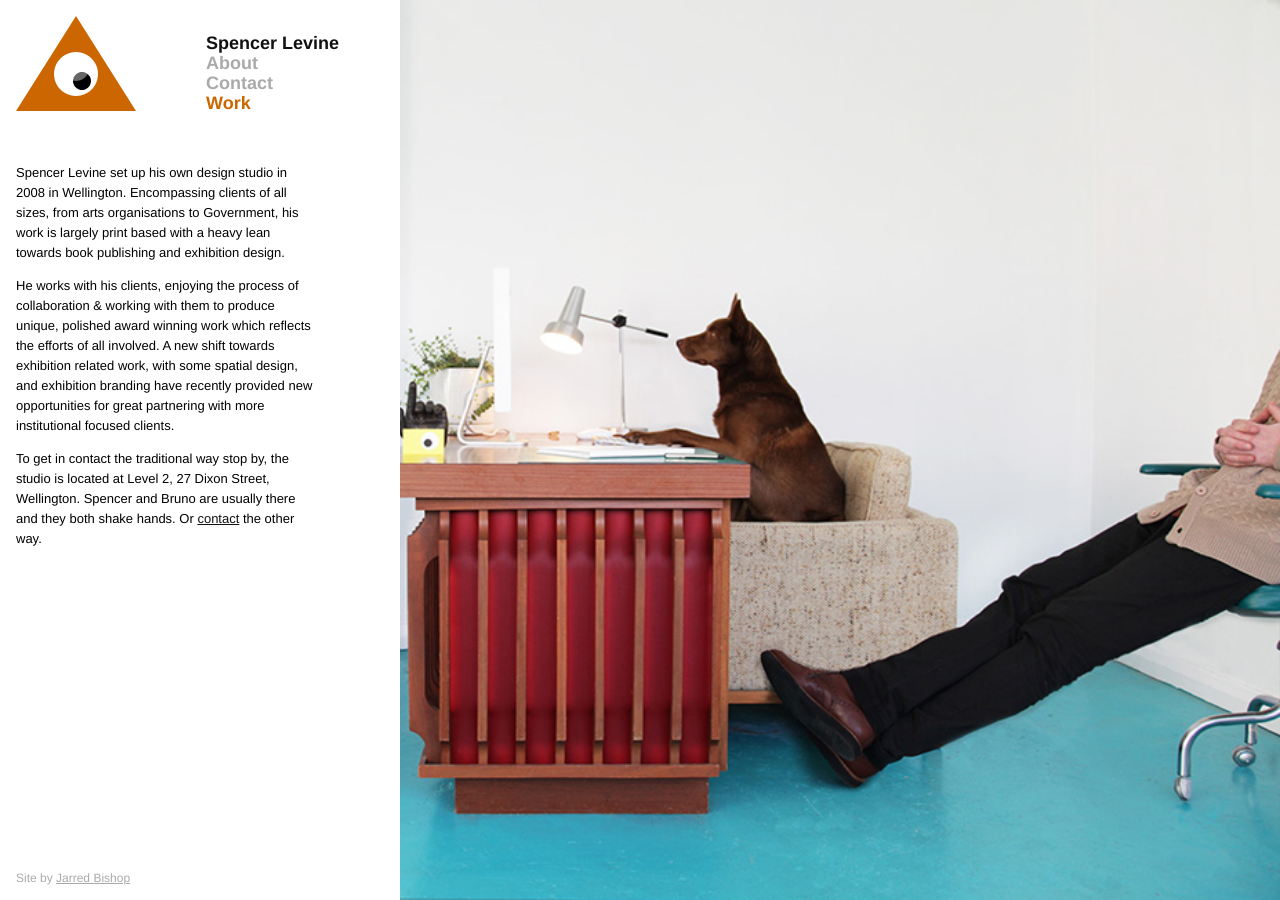
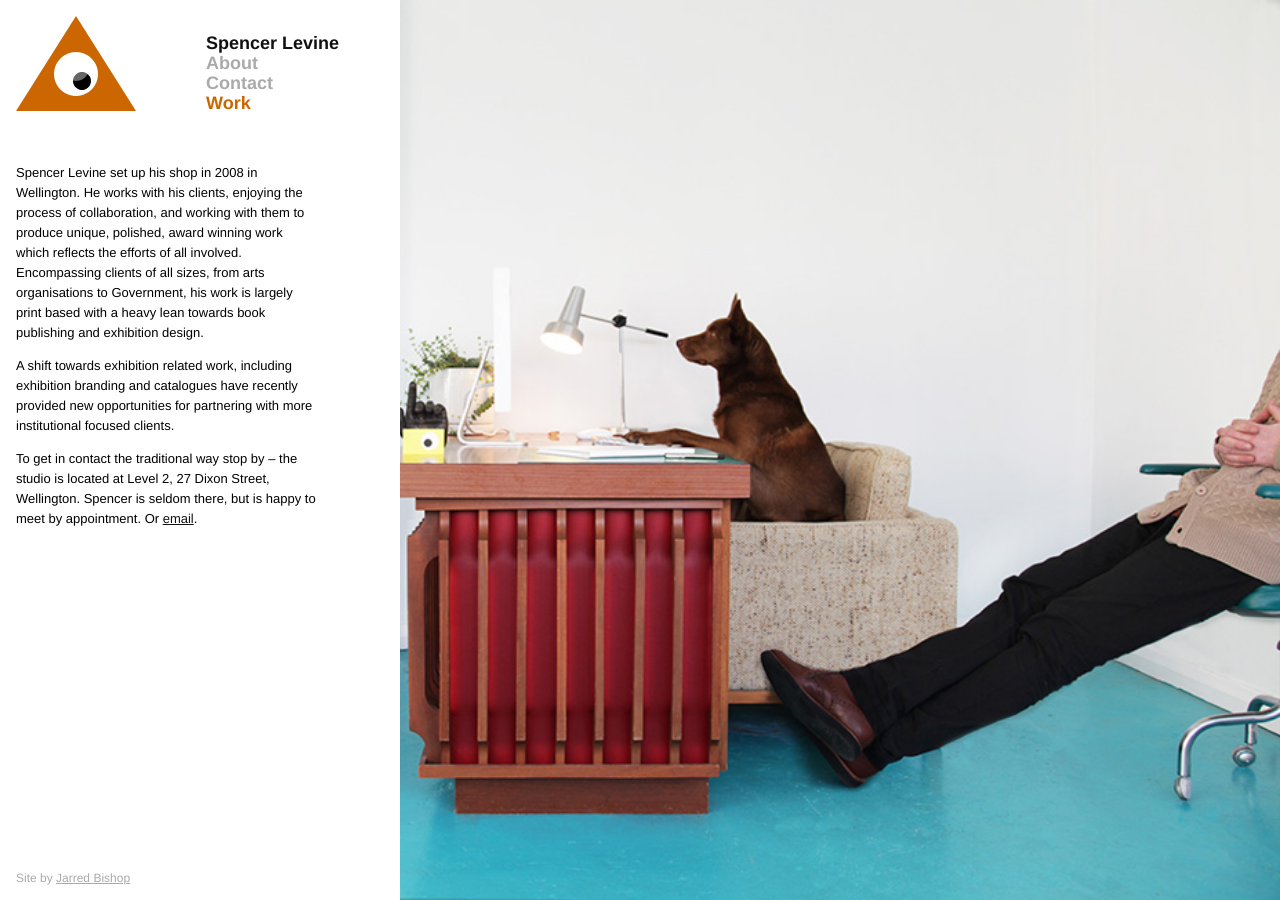
Before and after one commit to jarred/spencerlevine.co.nz, a Jekyll site: the page built from about.md, in a window 1280 px wide. Built offline with Jekyll 4.4.1, drawn with Linux system fonts in a browser that asks for light colours.

Commit message:
update about page

```diff
--- a/about.md
+++ b/about.md
@@ -4,8 +4,8 @@ title: about
 permalink: /about/index.html
 ---
 
-Spencer Levine set up his own design studio in 2008 in Wellington. Encompassing clients of all sizes, from arts organisations to Government, his work is largely print based with a heavy lean towards book publishing and exhibition design.
+Spencer Levine set up his shop in 2008 in Wellington. He works with his clients, enjoying the process of collaboration, and working with them to produce unique, polished, award winning work which reflects the efforts of all involved. Encompassing clients of all sizes, from arts organisations to Government, his work is largely print based with a heavy lean towards book publishing and exhibition design.
 
-He works with his clients, enjoying the process of collaboration & working with them to produce unique, polished award winning work which reflects the efforts of all involved. A new shift towards exhibition related work, with some spatial design, and exhibition branding have recently provided new opportunities for great partnering with more institutional focused clients.
+A shift towards exhibition related work, including exhibition branding and catalogues have recently provided new opportunities for partnering with more institutional focused clients.
 
-To get in contact the traditional way stop by, the studio is located at Level 2, 27 Dixon Street, Wellington. Spencer and Bruno are usually there and they both shake hands. Or [contact](mailto:spence@spencerlevine.co.nz) the other way.
+To get in contact the traditional way stop by – the studio is located at Level 2, 27 Dixon Street, Wellington. Spencer is seldom there, but is happy to meet by appointment. Or [email](mailto:spence@spencerlevine.co.nz).
```
